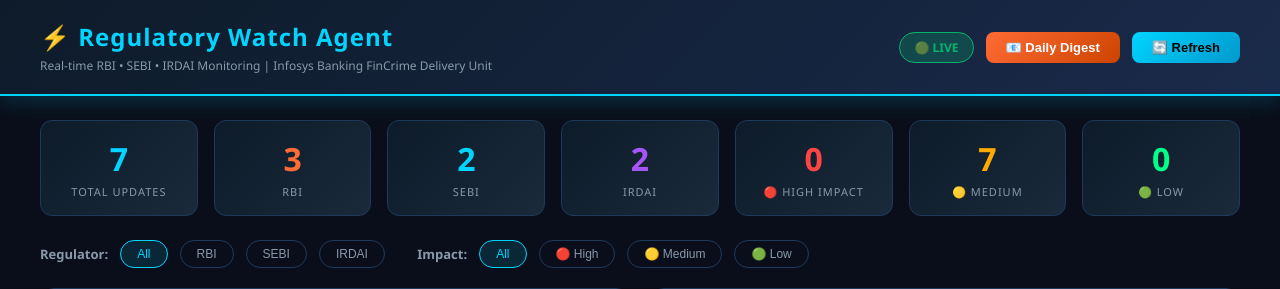
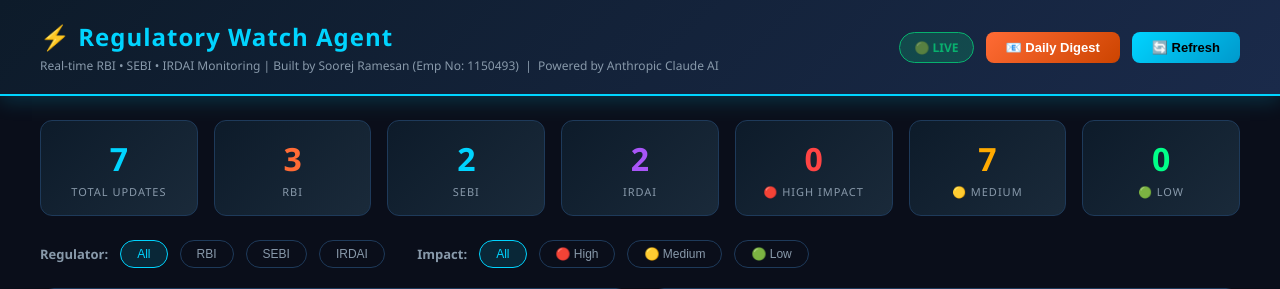
Before and after one commit to axonivaaitech/regulator-watch-agent, a Flask app: page / in a window 1280 px wide. Shown: the top 289 px of the page. Run offline with Flask 3, Linux system fonts and the light colour scheme.

Commit message:
Update index.html

```diff
--- a/templates/index.html
+++ b/templates/index.html
@@ -418,7 +418,7 @@
 <div class="header">
     <div class="header-left">
         <h1>⚡ Regulatory Watch Agent</h1>
-        <p>Real-time RBI • SEBI • IRDAI Monitoring | Infosys Banking FinCrime Delivery Unit</p>
+        <p>Real-time RBI • SEBI • IRDAI Monitoring | Built by Soorej Ramesan (Emp No: 1150493) &nbsp;|&nbsp; Powered by Anthropic Claude AI</p>
     </div>
     <div class="header-right">
         <div class="live-badge">🟢 LIVE</div>
```
